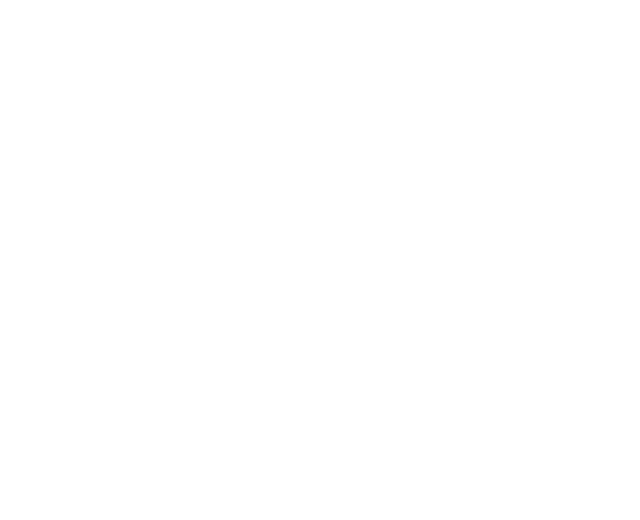
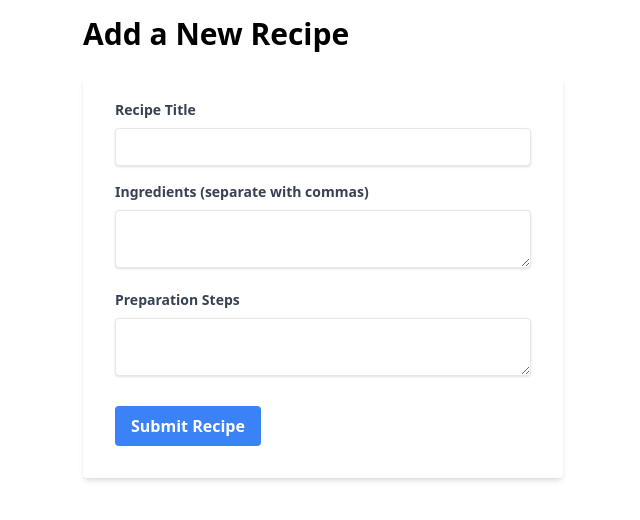
Before and after one commit to Ivy010/alx-fe-reactjs, a React (Vite) app in the folder recipe-sharing-platform/: page /add-recipe in a window 1280 px wide. Before the commit this address had no page. Shown: the top 520 px of the page, without its empty margins (317-957 px from the left). Built offline with nearby package versions, Linux system fonts and the light colour scheme.

Commit message:
Created AddRecipeForm file

```diff
--- a/recipe-sharing-platform/src/App.jsx
+++ b/recipe-sharing-platform/src/App.jsx
@@ -1,13 +1,14 @@
 import { BrowserRouter as Router, Route, Routes } from 'react-router-dom';
 import HomePage from './components/HomePage';
 import RecipeDetail from './components/RecipeDetail';
-
+import AddRecipeForm from './components/AddRecipeForm';
 function App() {
   return (
     <Router>
       <Routes>
         <Route path="/" element={<HomePage />} />
         <Route path="/recipe/:id" element={<RecipeDetail />} />
+        <Route path="/add-recipe" element={<AddRecipeForm />} />
       </Routes>
     </Router>
   );
--- /dev/null
+++ b/recipe-sharing-platform/src/components/AddRecipeForm.jsx
@@ -0,0 +1,100 @@
+import React, { useState } from 'react';
+
+const AddRecipeForm = () => {
+  const [formData, setFormData] = useState({
+    title: '',
+    ingredients: '',
+    steps: ''
+  });
+
+  const [errors, setErrors] = useState({});
+
+  const handleChange = (e) => {
+    const { name, value } = e.target;
+    setFormData({ ...formData, [name]: value });
+  };
+
+  const handleSubmit = (e) => {
+    e.preventDefault();
+    const validationErrors = validateForm(formData);
+    if (Object.keys(validationErrors).length === 0) {
+      console.log('Form submitted successfully:', formData);
+      setFormData({ title: '', ingredients: '', steps: '' });
+    } else {
+      setErrors(validationErrors);
+    }
+  };
+
+  const validateForm = (data) => {
+    const errors = {};
+    if (!data.title) errors.title = 'Title is required';
+    if (!data.ingredients) errors.ingredients = 'Ingredients are required';
+    else if (data.ingredients.split(',').length < 2)
+      errors.ingredients = 'Include at least two ingredients';
+    if (!data.steps) errors.steps = 'Preparation steps are required';
+    return errors;
+  };
+
+  return (
+    <div className="max-w-lg mx-auto p-4">
+      <h1 className="text-3xl font-bold mb-6">Add a New Recipe</h1>
+      <form className="bg-white shadow-md rounded px-8 pt-6 pb-8 mb-4" onSubmit={handleSubmit}>
+        <div className="mb-4">
+          <label className="block text-gray-700 text-sm font-bold mb-2" htmlFor="title">
+            Recipe Title
+          </label>
+          <input
+            type="text"
+            id="title"
+            name="title"
+            value={formData.title}
+            onChange={handleChange}
+            className="shadow appearance-none border rounded w-full py-2 px-3 text-gray-700 leading-tight focus:outline-none focus:shadow-outline"
+          />
+          {errors.title && <p className="text-red-500 text-xs italic">{errors.title}</p>}
+        </div>
+
+        <div className="mb-4">
+          <label className="block text-gray-700 text-sm font-bold mb-2" htmlFor="ingredients">
+            Ingredients (separate with commas)
+          </label>
+          <textarea
+            id="ingredients"
+            name="ingredients"
+            value={formData.ingredients}
+            onChange={handleChange}
+            className="shadow appearance-none border rounded w-full py-2 px-3 text-gray-700 leading-tight focus:outline-none focus:shadow-outline"
+          ></textarea>
+          {errors.ingredients && (
+            <p className="text-red-500 text-xs italic">{errors.ingredients}</p>
+          )}
+        </div>
+
+        <div className="mb-6">
+          <label className="block text-gray-700 text-sm font-bold mb-2" htmlFor="steps">
+            Preparation Steps
+          </label>
+          <textarea
+            id="steps"
+            name="steps"
+            value={formData.steps}
+            onChange={handleChange}
+            className="shadow appearance-none border rounded w-full py-2 px-3 text-gray-700 leading-tight focus:outline-none focus:shadow-outline"
+          ></textarea>
+          {errors.steps && <p className="text-red-500 text-xs italic">{errors.steps}</p>}
+        </div>
+
+        <div className="flex items-center justify-between">
+          <button
+            type="submit"
+            className="bg-blue-500 hover:bg-blue-700 text-white font-bold py-2 px-4 rounded focus:outline-none focus:shadow-outline"
+          >
+            Submit Recipe
+          </button>
+        </div>
+      </form>
+    </div>
+  );
+};
+
+export default AddRecipeForm;
```
